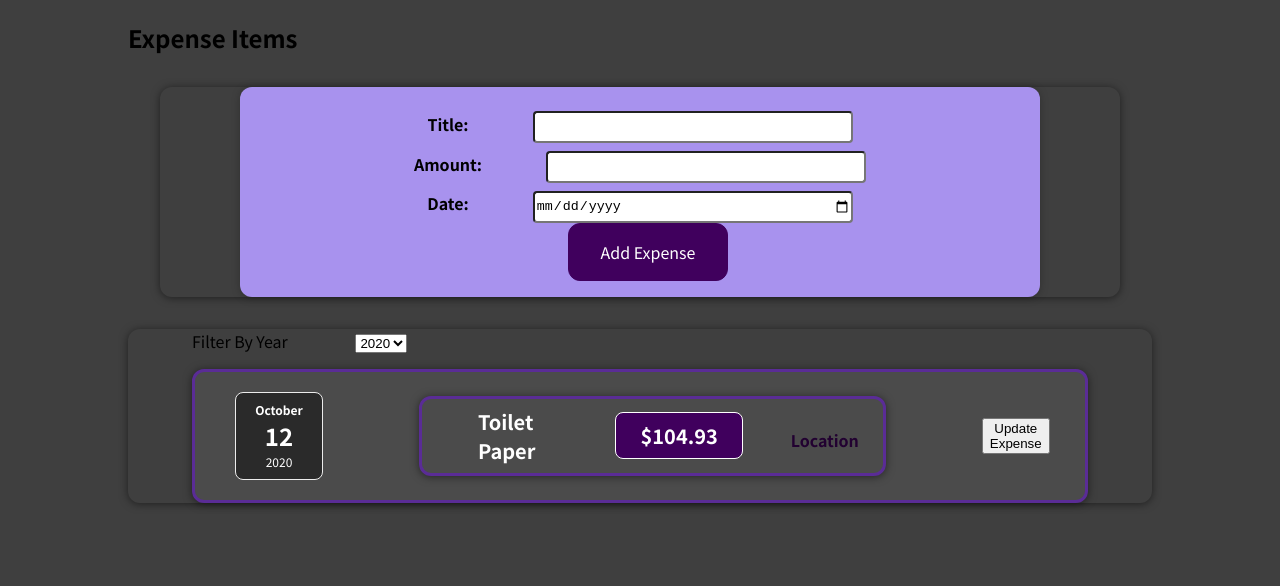
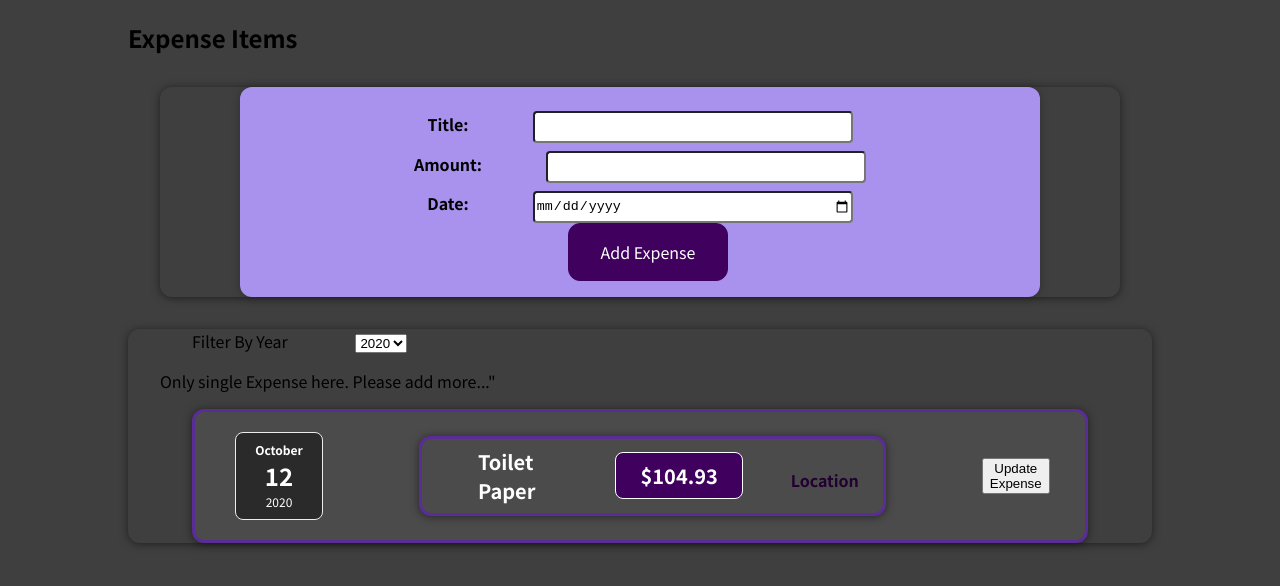
Before and after one commit to saidulixlam/ExpenseReact, a React (Create React App) app in the folder 01-starting-setup/: page / in a window 1280 px wide. Shown: the top 586 px of the page. Built offline with nearby package versions, Linux system fonts and the light colour scheme.

Commit message:
Filter feature

```diff
--- a/01-starting-setup/src/App.js
+++ b/01-starting-setup/src/App.js
@@ -28,7 +28,11 @@ function App() {
   });
 
   let expenseContent=<p>no items here...</p>;
+  let newOne;
   if(filterItems.length > 0){
+    if(filterItems.length == 1){
+      newOne=<p>Only single Expense here. Please add more..."</p>
+    }
     expenseContent=filterItems.map((item) => (
       <ExpenseItem
         expense={item}
@@ -43,6 +47,7 @@ function App() {
       <NewExpense onAddexpense={newExpenseAdder} />
       <Card>
         <ExpensesFilter onChangeFilter={filterFunction} selected={filteredYear} />
+        {newOne}
         {expenseContent}
       </Card>
     </div>
```
